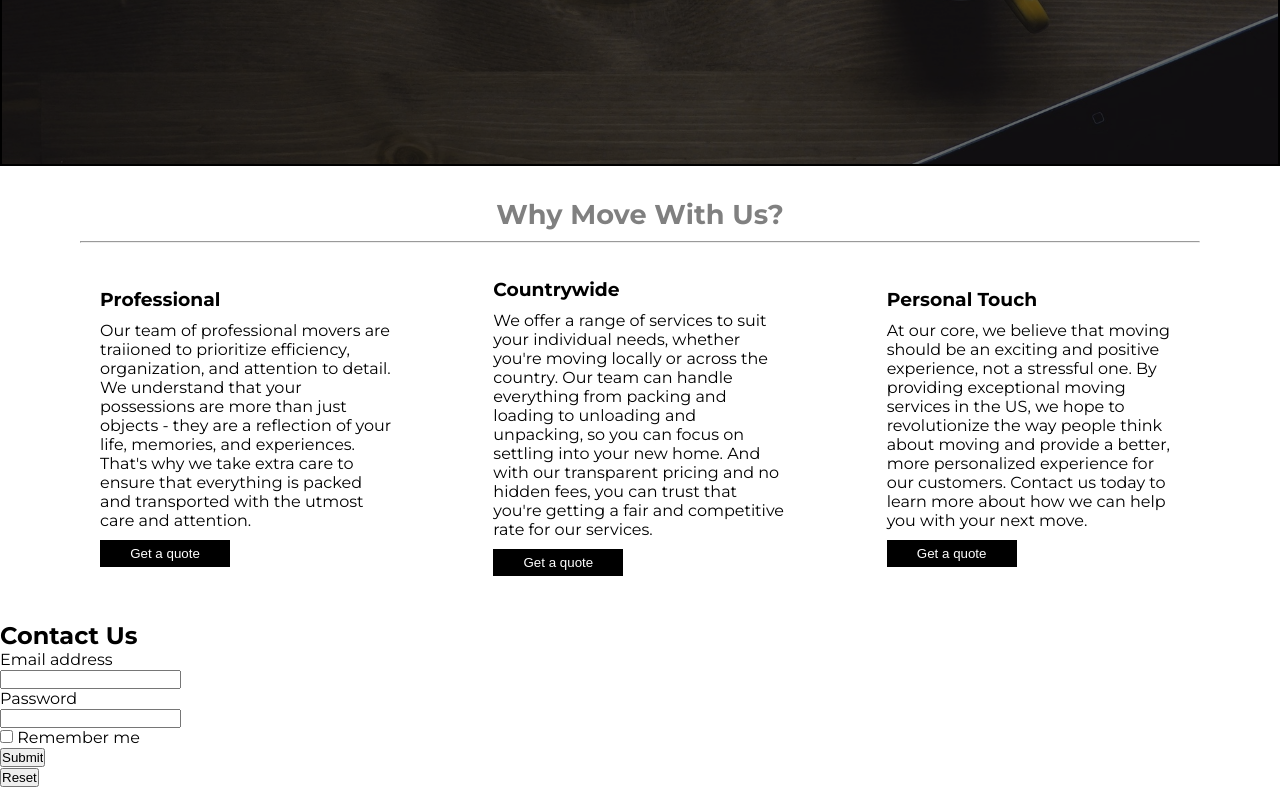
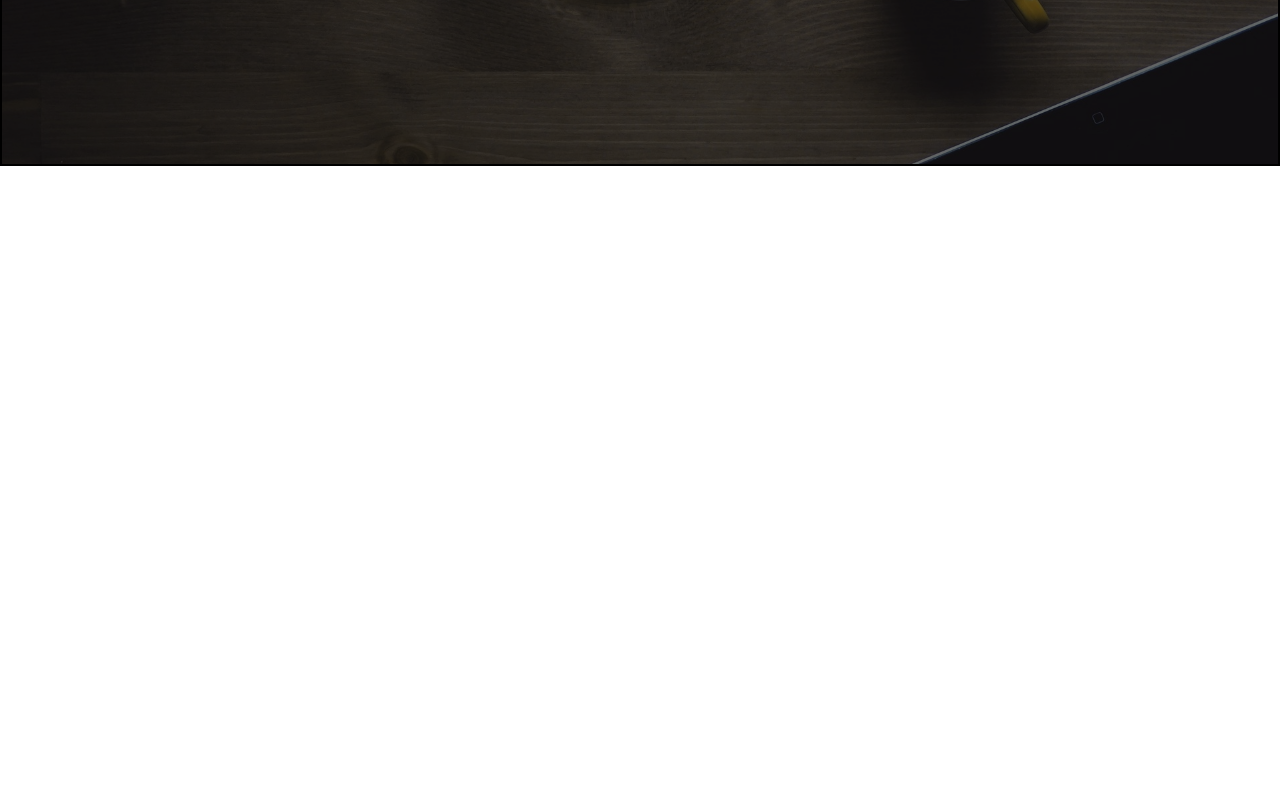
Before and after one commit to Vancy849400/My-Website, a plain HTML site: page index.html in a window 1280 px wide. Shown: the part 535-1322 px from the top of the page. After the commit the page ends 800 px from the top, so only its background shows below. Drawn offline with nearby package versions, Linux system fonts and the light colour scheme.

Commit message:
My website

```diff
--- a/index.html
+++ b/index.html
@@ -63,7 +63,7 @@
     <!-- Hero-Section end-->
 
     <!-- About section start -->
-    <main id="about">
+    <!-- <main id="about">
       <div class="container">
         <h2 class="about-us">Why Move With Us?</h2>
         <hr />
@@ -106,11 +106,11 @@
           </div>
         </div>
       </div>
-    </main>
+    </main> -->
     <!-- About section end -->
 
     <!-- CONTACT SECTION -->
-    <section>
+    <!-- <section>
       <div class="contact-container">
         <h2 class="contact">Contact Us</h2>
         <form action="vancybukama@gmail.com" method="post">
@@ -120,8 +120,6 @@
           <label for="password">Password</label><br />
           <input type="password" id="password" name="pass" required /><br />
 
-          <!-- <label for="text">Message</label><br />
-          <textarea name="text" id="text" cols="30" rows="10"></textarea><br /> -->
 
           <input type="checkbox" name="checked" id="checkbox" />
           <label for="checkbox">Remember me</label><br />
@@ -130,7 +128,7 @@
           <input type="reset" value="Reset" class="btn2" />
         </form>
       </div>
-    </section>
+    </section> -->
 
 
     <script src="https://ajax.googleapis.com/ajax/libs/jquery/3.7.1/jquery.min.js"></script>
```
